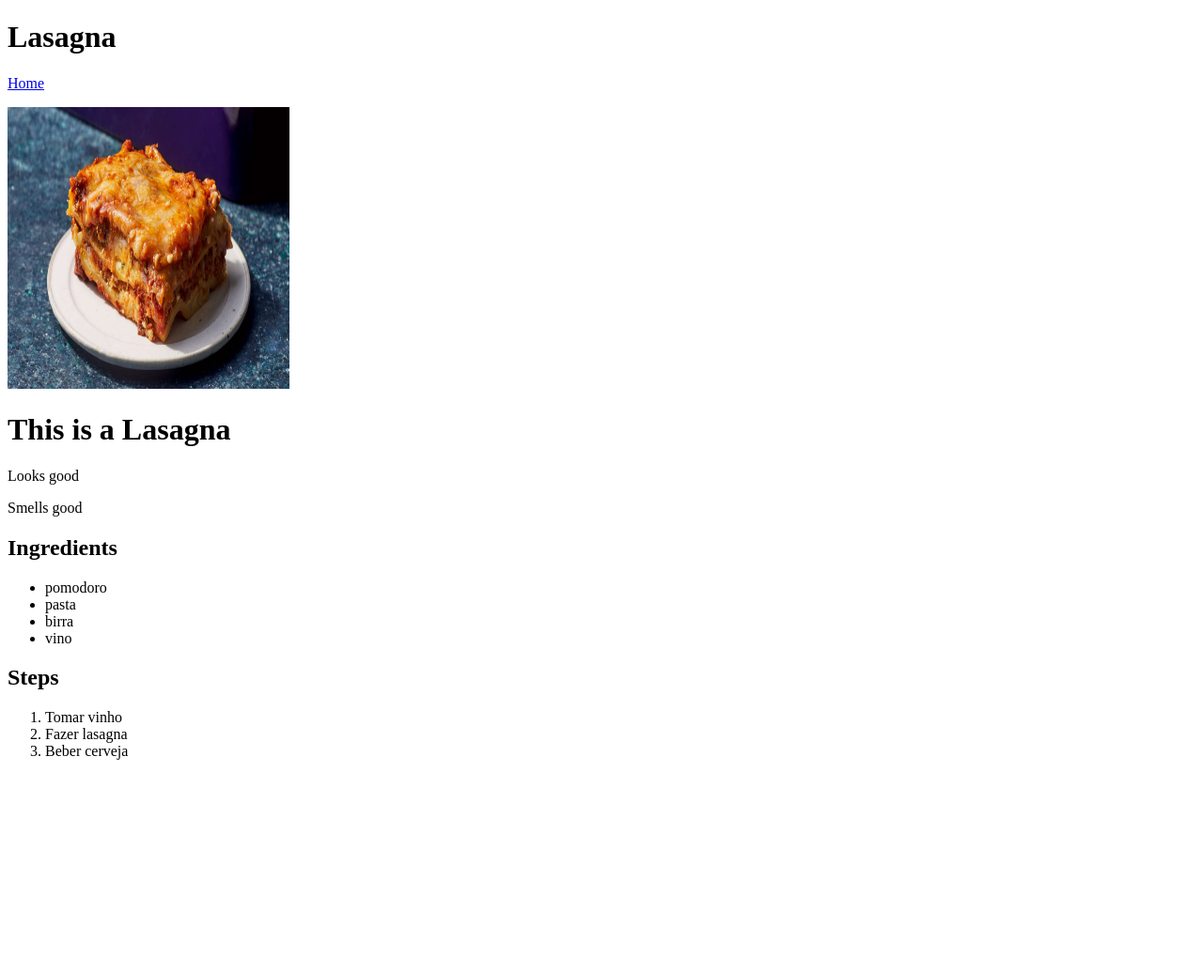
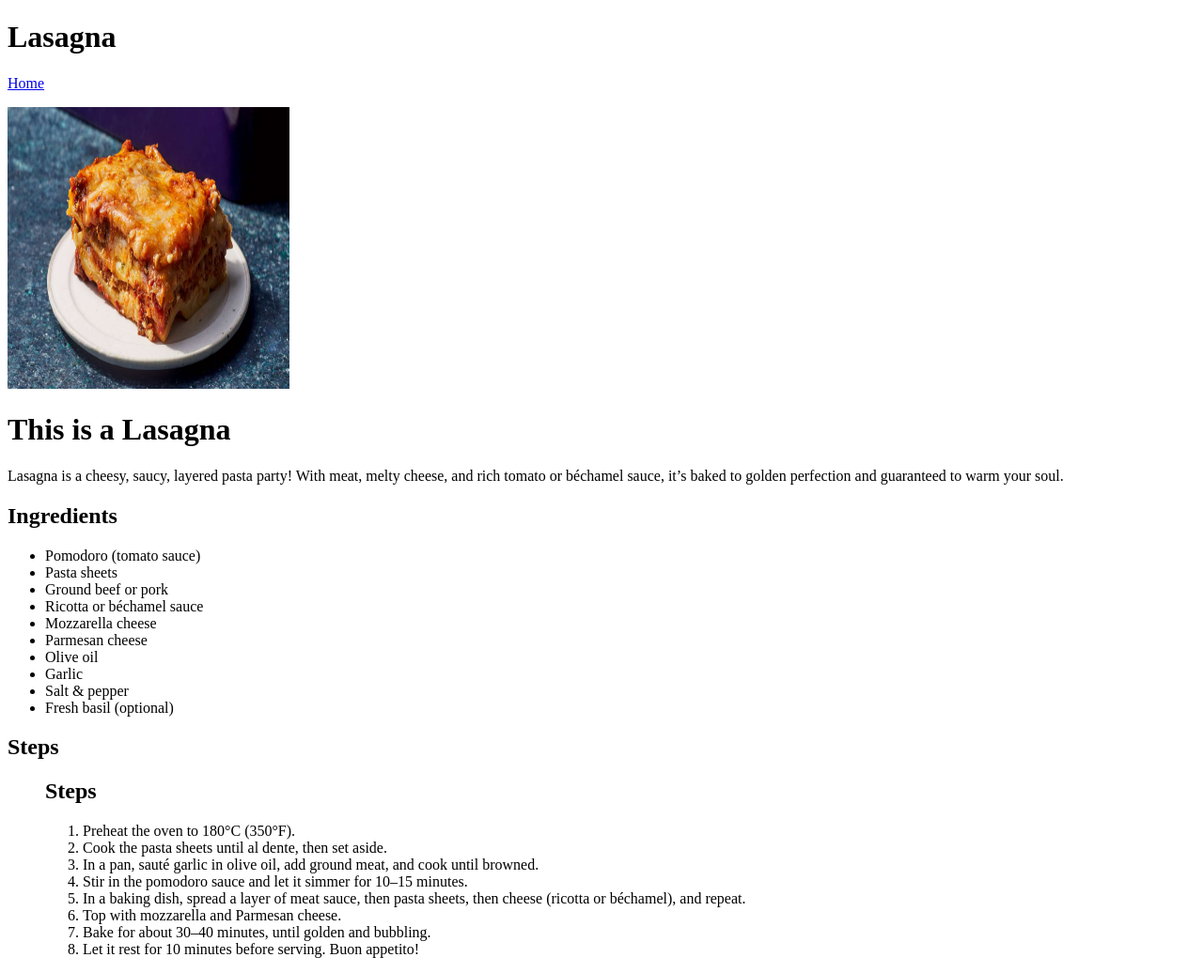
Before and after one commit to kml1989/odin-recipes, a plain HTML site: page recipes/lasagna.html in a window 1280 px wide. Shown: the whole page at 94% size. Before the commit the page ends 825 px from the top, so only its background shows below. Drawn offline with Linux system fonts and the light colour scheme.

Commit message:
real recipes

```diff
--- a/recipes/lasagna.html
+++ b/recipes/lasagna.html
@@ -11,23 +11,37 @@
     <p></p>
     <img src="../images/lasagna.jpg" alt="Yummy Lasagna" height="300" width="300">
     <p><h1>This is a Lasagna</h1></p>
-    <p>Looks good</p>
-    <p>Smells good</p>
+    <p>Lasagna is a cheesy, saucy, layered pasta party! With meat, melty cheese, and rich tomato or béchamel sauce, it’s baked to golden perfection and guaranteed to warm your soul.</p>
+
     <p><h2>Ingredients</h2></p>
-    <p></p>
-    <ul>
-    <li>pomodoro</li>
-    <li>pasta</li>
-    <li>birra</li>
-    <li>vino</li>
-    </ul>
+<p></p>
+<ul>
+  <li>Pomodoro (tomato sauce)</li>
+  <li>Pasta sheets</li>
+  <li>Ground beef or pork</li>
+  <li>Ricotta or béchamel sauce</li>
+  <li>Mozzarella cheese</li>
+  <li>Parmesan cheese</li>
+  <li>Olive oil</li>
+  <li>Garlic</li>
+  <li>Salt & pepper</li>
+  <li>Fresh basil (optional)</li>
+</ul>
+
 <p></p>
 <P><h2>Steps</h2></P>
 <Ol>
-    <li>Tomar vinho</li>
-    <li>Fazer lasagna</li>
-    <li>Beber cerveja</li>
-</Ol>
+    <p><h2>Steps</h2></p>
+<ol>
+  <li>Preheat the oven to 180°C (350°F).</li>
+  <li>Cook the pasta sheets until al dente, then set aside.</li>
+  <li>In a pan, sauté garlic in olive oil, add ground meat, and cook until browned.</li>
+  <li>Stir in the pomodoro sauce and let it simmer for 10–15 minutes.</li>
+  <li>In a baking dish, spread a layer of meat sauce, then pasta sheets, then cheese (ricotta or béchamel), and repeat.</li>
+  <li>Top with mozzarella and Parmesan cheese.</li>
+  <li>Bake for about 30–40 minutes, until golden and bubbling.</li>
+  <li>Let it rest for 10 minutes before serving. Buon appetito!</li>
+</ol>
 
 </body>
 </html>
```
Also changed, not shown: index.html (+5 -3 lines), recipes/burratinha.html (+21 -17 lines), recipes/carbonara.html (+21 -17 lines), images/godfather.png (added).
